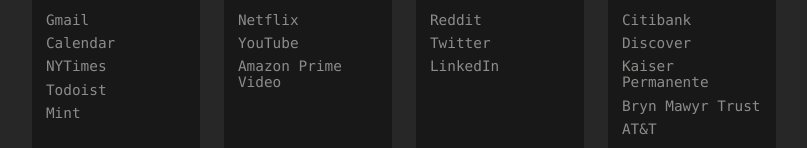
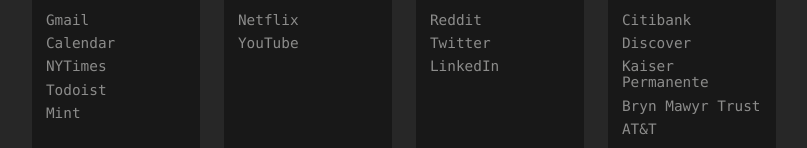
Before and after one commit to danjkim21/My-Startpage, a plain HTML site: page index.html in a window 1280 px wide. Shown: the part 455-603 px from the top of the page, without its empty margins (236-1043 px from the left). Drawn offline with Linux system fonts and the light colour scheme; no server answers; some icons are missing.

Commit message:
Update index.html

```diff
--- a/index.html
+++ b/index.html
@@ -63,7 +63,6 @@
                 <div class="bookmark-inner-container">
                     <a class="bookmark" href="https://www.netflix.com/gb/">Netflix</a>
                     <a class="bookmark" href="https://www.youtube.com/">YouTube</a>
-                    <a class="bookmark" href="https://www.amazon.co.uk/Amazon-Video/b?&node=3010085031">Amazon Prime Video</a>
                 </div>
             </div>
             <div class="bookmark-set">
```
